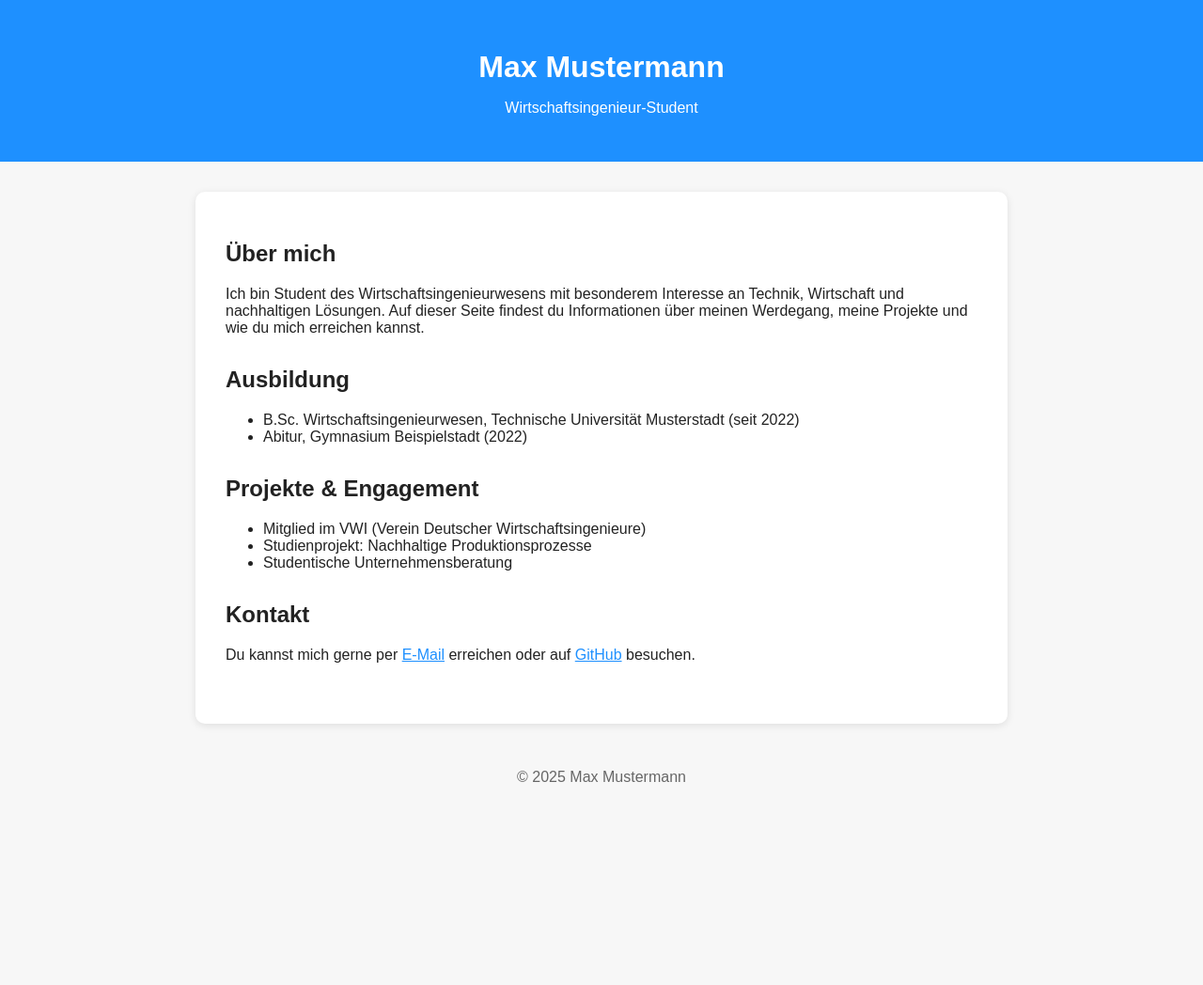
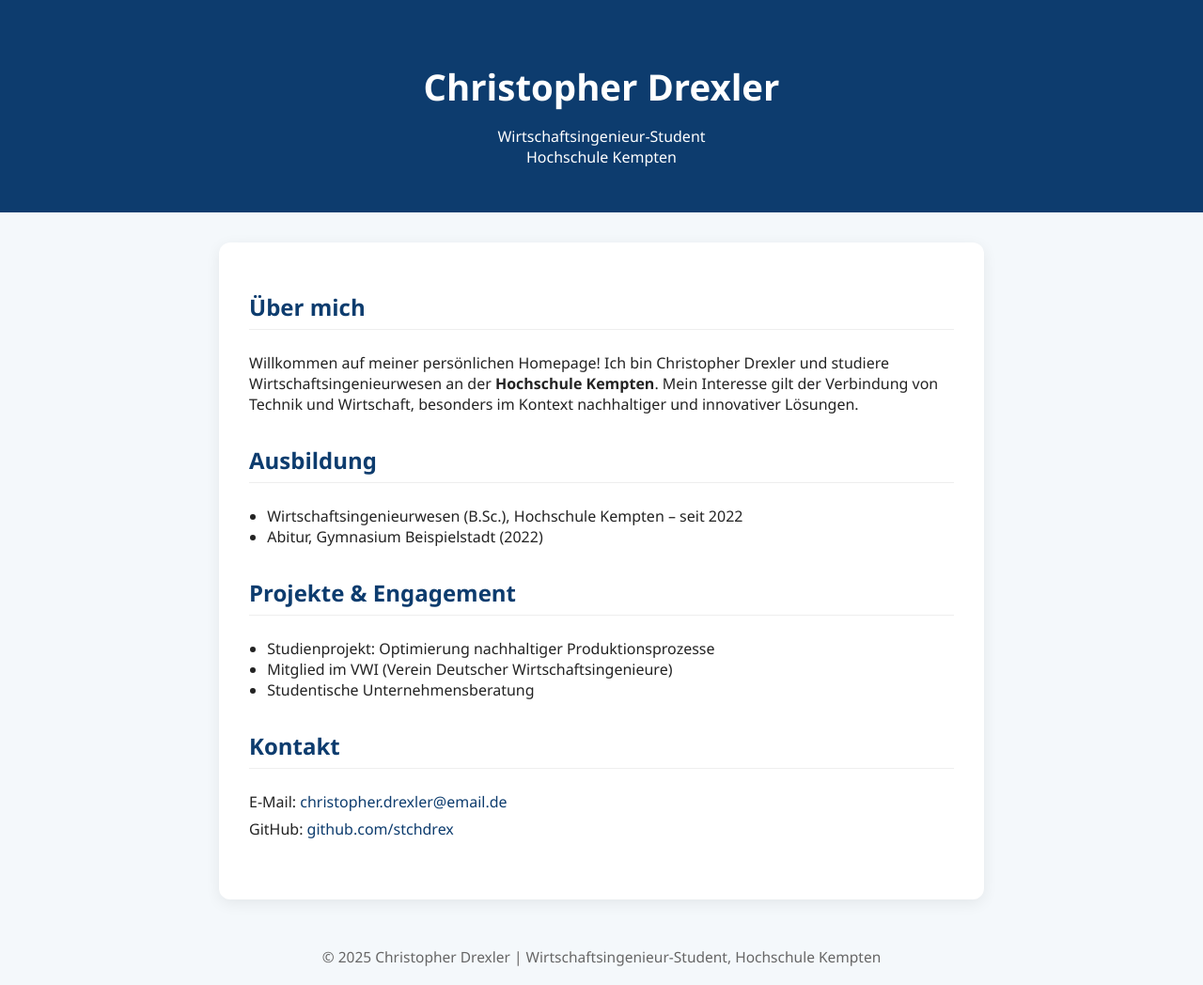
Before and after one commit to stchdrex/Ich, a plain HTML site: page index.html in a window 1280 px wide. Shown: the whole page at 94% size. Before the commit the page ends 852 px from the top, so only its background shows below. Drawn offline with Linux system fonts and the light colour scheme.

Commit message:
Erstelle professionelle Homepage für Christopher Drexler – Wirtschaftsingenieur-Student an der Hochschule Kempten

```diff
--- a/index.html
+++ b/index.html
@@ -1,57 +1,77 @@
-
 <!DOCTYPE html>
 <html lang="de">
 <head>
     <meta charset="UTF-8">
-    <title>Max Mustermann – Wirtschaftsingenieur-Student</title>
+    <title>Christopher Drexler – Wirtschaftsingenieur-Student</title>
     <meta name="viewport" content="width=device-width, initial-scale=1">
+    <meta name="description" content="Persönliche Homepage von Christopher Drexler, Wirtschaftsingenieur-Student an der Hochschule Kempten.">
     <style>
-        body { font-family: Arial, sans-serif; margin: 0; background: #f7f7f7; color: #222; }
-        header { background: #1e90ff; color: white; padding: 2em 1em; text-align: center; }
-        main { max-width: 800px; margin: 2em auto; background: white; padding: 2em; border-radius: 10px; box-shadow: 0 2px 8px rgba(0,0,0,0.1);}
-        h1 { margin-bottom: 0.5em; }
+        body { font-family: 'Segoe UI', Arial, sans-serif; margin: 0; background: #f4f8fb; color: #232323; }
+        header { background: #0d3c6e; color: #fff; padding: 2.5em 1em 2em 1em; text-align: center; }
+        .avatar {
+            width: 120px;
+            height: 120px;
+            border-radius: 50%;
+            object-fit: cover;
+            margin-bottom: 1em;
+            box-shadow: 0 2px 8px rgba(0,0,0,0.08);
+        }
+        main { max-width: 750px; margin: 2em auto; background: #fff; padding: 2em; border-radius: 12px; box-shadow: 0 4px 16px rgba(0,0,0,0.07);}
+        h1 { margin-bottom: 0.2em; font-size: 2.4em; }
+        h2 { color: #0d3c6e; border-bottom: 1px solid #eee; padding-bottom: 0.3em; margin-bottom: 1em;}
         section { margin-bottom: 2em; }
-        footer { text-align: center; color: #666; padding: 1em 0; }
-        a { color: #1e90ff; }
+        ul { margin: 0; padding-left: 1.2em;}
+        footer { text-align: center; color: #666; padding: 1.2em 0; font-size: 0.97em;}
+        a { color: #0d3c6e; text-decoration: none; }
+        a:hover { text-decoration: underline; }
+        .contact-list { list-style: none; padding: 0; }
+        .contact-list li { margin-bottom: 0.4em;}
+        @media (max-width: 600px) {
+            main { padding: 1em; }
+        }
     </style>
 </head>
 <body>
     <header>
-        <h1>Max Mustermann</h1>
-        <p>Wirtschaftsingenieur-Student</p>
+        <!-- Optional: Dein Foto als Avatar. Ersetze src ggf. oder entferne die Zeile -->
+        <!-- <img src="dein-foto.jpg" alt="Christopher Drexler" class="avatar"> -->
+        <h1>Christopher Drexler</h1>
+        <p>Wirtschaftsingenieur-Student<br>Hochschule Kempten</p>
     </header>
     <main>
         <section>
             <h2>Über mich</h2>
             <p>
-                Ich bin Student des Wirtschaftsingenieurwesens mit besonderem Interesse an Technik, Wirtschaft und nachhaltigen Lösungen.
-                Auf dieser Seite findest du Informationen über meinen Werdegang, meine Projekte und wie du mich erreichen kannst.
+                Willkommen auf meiner persönlichen Homepage! Ich bin Christopher Drexler und studiere Wirtschaftsingenieurwesen an der <strong>Hochschule Kempten</strong>.
+                Mein Interesse gilt der Verbindung von Technik und Wirtschaft, besonders im Kontext nachhaltiger und innovativer Lösungen.
             </p>
         </section>
         <section>
             <h2>Ausbildung</h2>
             <ul>
-                <li>B.Sc. Wirtschaftsingenieurwesen, Technische Universität Musterstadt (seit 2022)</li>
+                <li>Wirtschaftsingenieurwesen (B.Sc.), Hochschule Kempten – seit 2022</li>
                 <li>Abitur, Gymnasium Beispielstadt (2022)</li>
             </ul>
         </section>
         <section>
             <h2>Projekte & Engagement</h2>
             <ul>
+                <li>Studienprojekt: Optimierung nachhaltiger Produktionsprozesse</li>
                 <li>Mitglied im VWI (Verein Deutscher Wirtschaftsingenieure)</li>
-                <li>Studienprojekt: Nachhaltige Produktionsprozesse</li>
                 <li>Studentische Unternehmensberatung</li>
             </ul>
         </section>
         <section>
             <h2>Kontakt</h2>
-            <p>
-                Du kannst mich gerne per <a href="mailto:max.mustermann@email.de">E-Mail</a> erreichen oder auf <a href="https://github.com/stchdrex">GitHub</a> besuchen.
-            </p>
+            <ul class="contact-list">
+                <li>E-Mail: <a href="mailto:christopher.drexler@email.de">christopher.drexler@email.de</a></li>
+                <li>GitHub: <a href="https://github.com/stchdrex" target="_blank">github.com/stchdrex</a></li>
+                <!-- Optional: LinkedIn oder weitere Netzwerke -->
+            </ul>
         </section>
     </main>
     <footer>
-        &copy; 2025 Max Mustermann
+        &copy; 2025 Christopher Drexler | Wirtschaftsingenieur-Student, Hochschule Kempten
     </footer>
 </body>
 </html>
```
